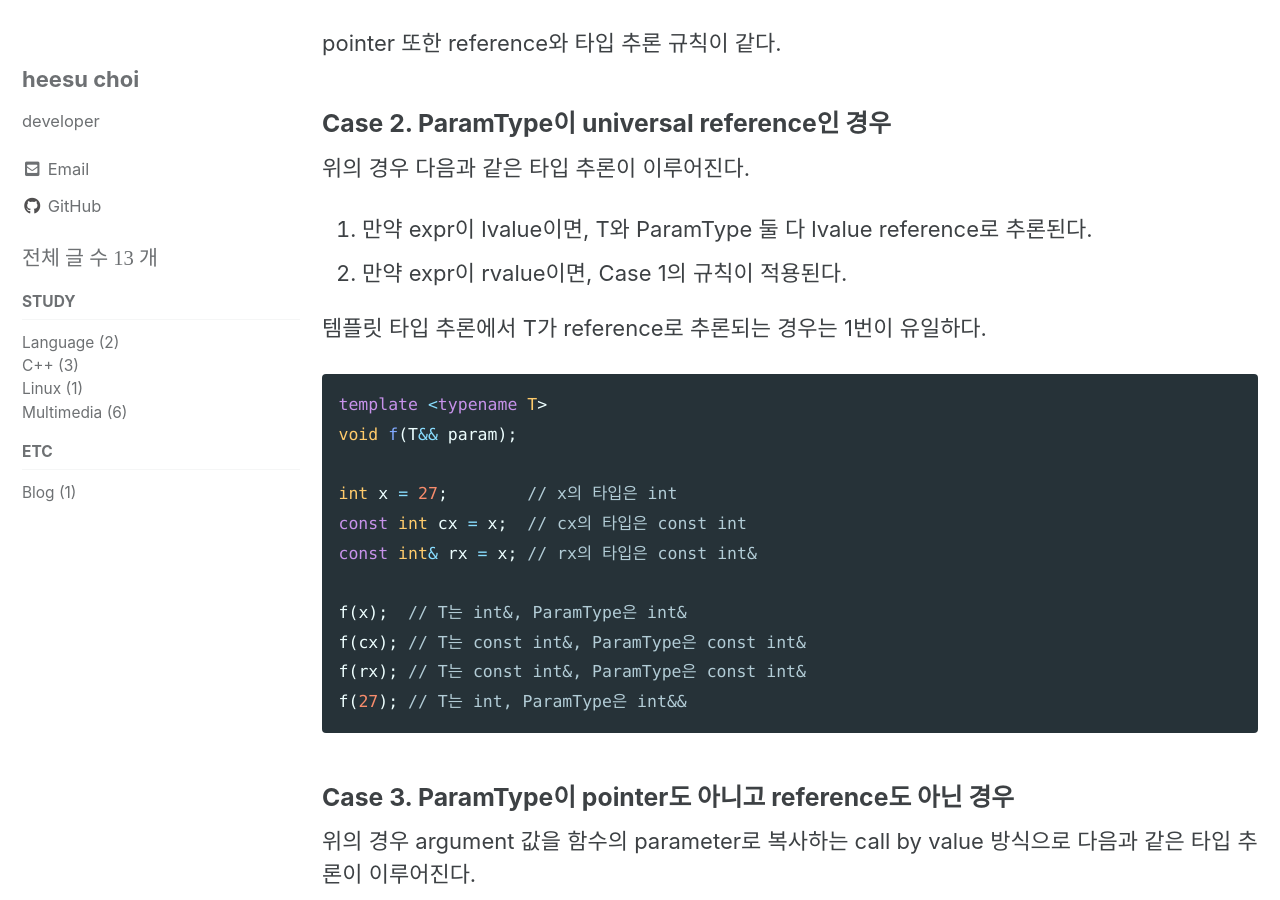
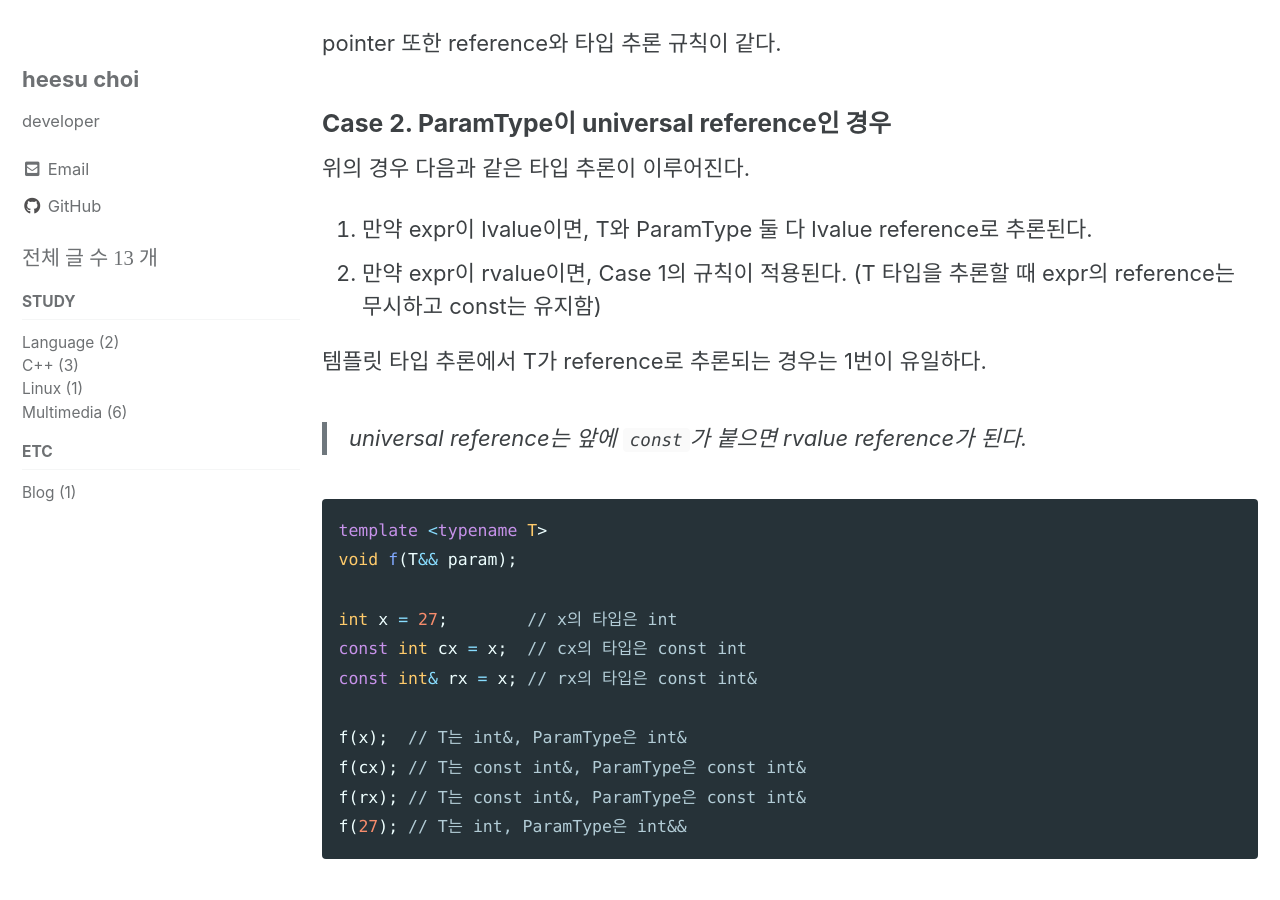
Before and after one commit to heesu0/choi-heesu.github.io, a Jekyll site: the page built from _posts/Cpp/2022-01-01-emc-0102.md, in a window 1280 px wide and 900 px high, scrolled down 3042 px. Built offline with Jekyll 4.4.1, drawn with Linux system fonts in a browser that asks for light colours; cached includes are drawn as plain includes; some of the changed text lies outside the part shown.

Commit message:
Update emc-0102 post

````diff
--- a/_posts/Cpp/2022-01-01-emc-0102.md
+++ b/_posts/Cpp/2022-01-01-emc-0102.md
@@ -94,9 +94,11 @@ pointer 또한 reference와 타입 추론 규칙이 같다.
 위의 경우 다음과 같은 타입 추론이 이루어진다.
 
 1. 만약 expr이 lvalue이면, T와 ParamType 둘 다 lvalue reference로 추론된다.
-2. 만약 expr이 rvalue이면, Case 1의 규칙이 적용된다.
+2. 만약 expr이 rvalue이면, Case 1의 규칙이 적용된다. (T 타입을 추론할 때 expr의 reference는 무시하고 const는 유지함)
 
 템플릿 타입 추론에서 T가 reference로 추론되는 경우는 1번이 유일하다.
+
+> universal reference는 앞에 `const`가 붙으면 rvalue reference가 된다.
 
 ```c++
 template <typename T>
@@ -255,7 +257,7 @@ auto f1 = f;  // f1의 타입은 void (*)(int, double)
 auto& f2 = f; // f2의 타입은 void (&)(int, double)
 ```
 
-## uniform initialization 사용 시 발생하는 예외 상황
+## Uniform Initialization 사용 시 발생하는 예외 상황
 
 `auto`의 타입 추론 규칙에서 uniform initialization과 관련된 예외 상황이 존재한다.
 
````
